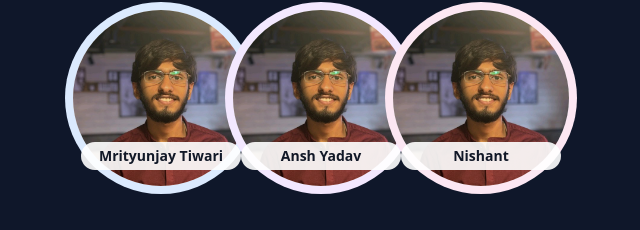
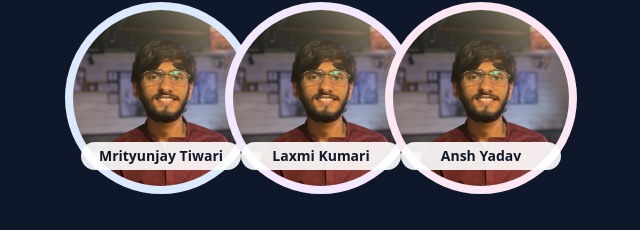
Before and after one commit to mrityunjay-tiwari/cult-council, a React (Vite) app: page /team in a window 1280 px wide. Shown: the part 914-1144 px from the top of the page, without its empty margins (319-959 px from the left). Built offline with nearby package versions, Linux system fonts and the light colour scheme.

Commit message:
overflow updated

```diff
--- a/src/components/events/events.jsx
+++ b/src/components/events/events.jsx
@@ -422,7 +422,7 @@ const ParallaxGallery = () => {
   ];
 
   return (
-    <div className="relative h-screen overflow-hidden bg-black w-screen">
+    <div className="relative h-screen overflow-x-hidden bg-black w-screen">
       <div className="absolute top-0 h-20 bg-gradient-to-b from-slate-900 to-transparent z-10 pointer-events-none" />
 
       <div className="absolute inset-0 flex justify-between gap-2 md:gap-4 px-2 md:px-4">
--- a/src/components/techTeam.jsx
+++ b/src/components/techTeam.jsx
@@ -489,13 +489,13 @@ const VideoTeamDisplay = () => {
       color: 'bg-blue-100',
     },
     {
-      name: 'Ansh Yadav',
+      name: 'Laxmi Kumari',
       role: 'Tech Manager',
       avatar: 'PP.jpg',
       color: 'bg-purple-100',
     },
     {
-      name: 'Nishant',
+      name: 'Ansh Yadav',
       role: 'Teach Manager',
       avatar: 'PP.jpg',
       color: 'bg-pink-100',
```
